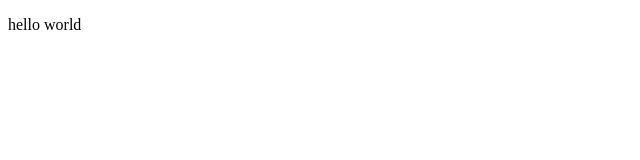
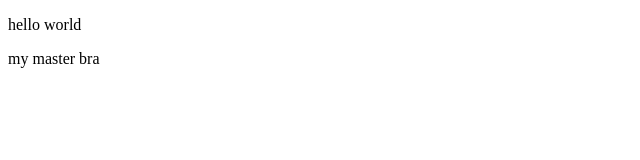
Before and after one commit to mohamedammar2729/Test1, a plain HTML site: page index.html in a window 1280 px wide. Shown: the full height of the page, 0-640 px from the left. Drawn offline with Linux system fonts and the light colour scheme.

Commit message:
html of master branch

```diff
--- a/index.html
+++ b/index.html
@@ -7,6 +7,7 @@
   </head>
   <body>
     <p>hello world</p>
+    <p> my master bra</p>
     <script src="demo.js"></script>
   </body>
 </html>
```
